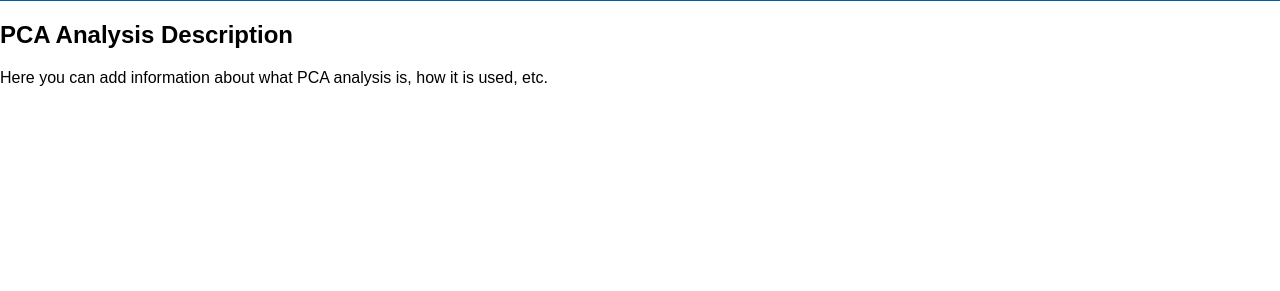
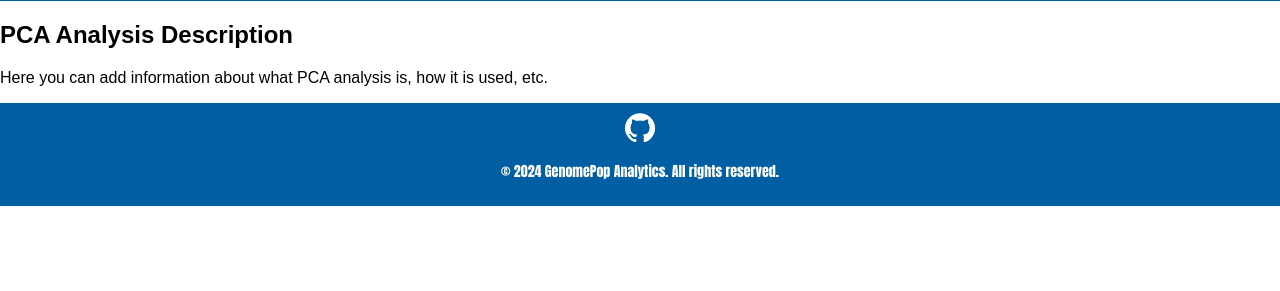
Before and after one commit to Djinho/Population-Genetics-Web-Tool, a Flask app: page /analysis_tools/pca_description in a window 1280 px wide. Shown: the part 124-415 px from the top of the page. Run offline with Flask 3, Linux system fonts and the light colour scheme; data comes from the database, SQL or seed files in the repository.

Commit message:
added footer to the website

```diff
--- a/app/static/css/style.css
+++ b/app/static/css/style.css
@@ -307,3 +307,28 @@ body {
 .site-title:hover {
     text-decoration: underline;
 }
+
+
+
+
+.site-footer {
+    background-color: #005ea2;
+    color: #fff;
+    padding: 5px;
+    text-align: center;
+    max-width: 1200px;
+    margin: auto;
+    font-size: 14px
+}
+
+.bottom-banner {
+    background-color: #005ea2;
+    padding: 5px 0;
+    color: #fff;
+    font-family: 'Bebas Neue', Impact, Haettenschweiler, 'Arial Narrow Bold', sans-serif;
+}
+
+.social-media img {
+    width: 30px; /* Adjust the width as needed */
+    height: auto; /* Maintain the aspect ratio */
+}
--- a/app/templates/analyze.html
+++ b/app/templates/analyze.html
@@ -23,5 +23,8 @@
         </div>
     </fieldset>
     <button type="submit" class="btn btn-primary">Analyze</button>
+
 </form>
+
+
 {% endblock %}
--- a/app/templates/pca_description.html
+++ b/app/templates/pca_description.html
@@ -2,6 +2,31 @@
 {% extends "layout.html" %}
 
 {% block content %}
-<h2>PCA Analysis Description</h2>
-<p>Here you can add information about what PCA analysis is, how it is used, etc.</p>
+<div class="content">
+    <h2>PCA Analysis Description</h2>
+    <p>
+        Here you can add information about what PCA analysis is, how it is used, etc.
+    </p>
+
+
+
+</div>
+
+
+<div class="bottom-banner">
+    <footer class="site-footer">
+        <div class="footer-content">
+
+            <div class="social-media">
+                <a href="#" target="_blank" rel="noopener noreferrer">
+                    <img src="{{ url_for('static', filename='images/github-mark-white.png') }}">
+                </a>
+            </div>
+            <div class="copyright">
+                <p>&copy; 2024 GenomePop Analytics. All rights reserved.</p>
+            </div>
+
+        </div>
+    </footer>
+</div>
 {% endblock %}
```
Also changed, not shown: app/templates/about.html (+19 -0 lines), app/templates/admixture_description.html (+18 -0 lines), app/templates/admixture_form.html (+16 -0 lines), app/templates/analysis_selection.html (+19 -0 lines), app/templates/index.html (+23 -0 lines), app/templates/snp_description.html (+19 -0 lines), app/static/images/github-mark-white.png (added).
